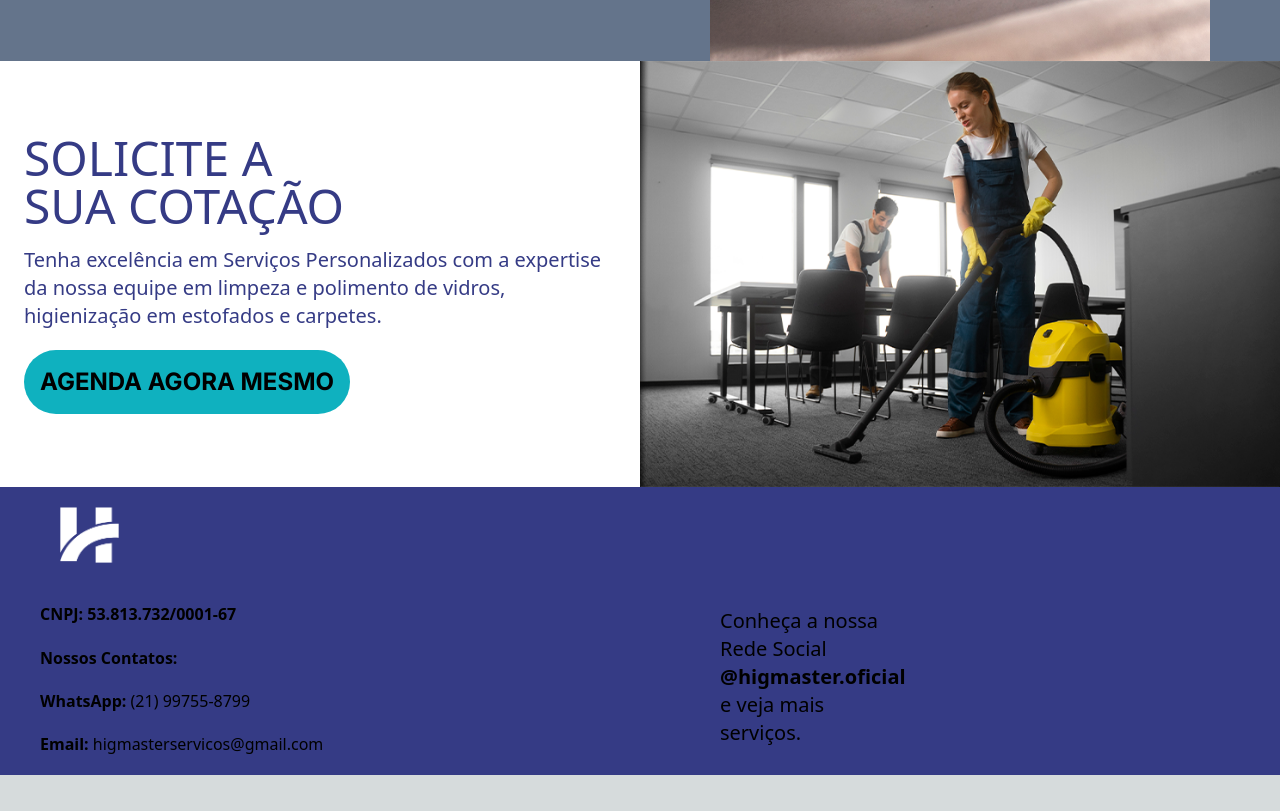
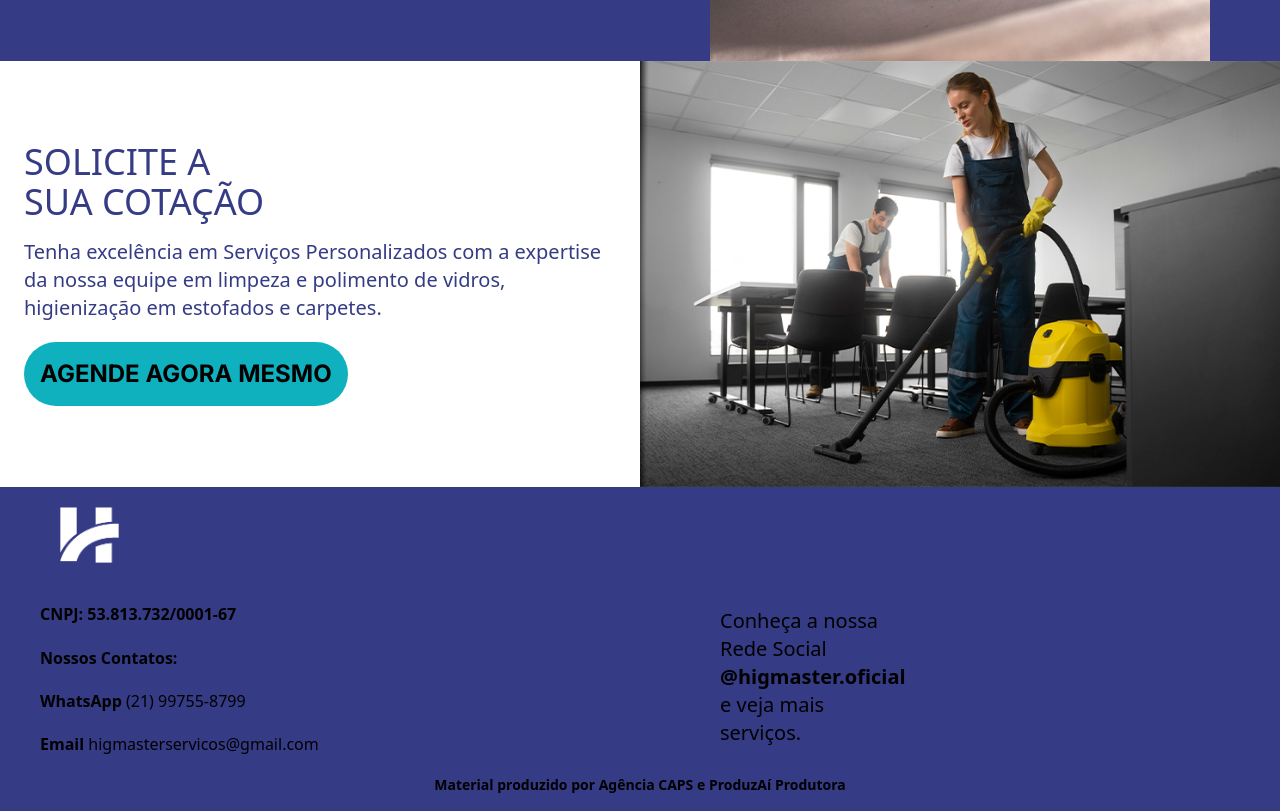
Before and after one commit to pguilhermef/higmaster, a Next.js app: page / in a window 1280 px wide. Shown: the part 1340-2151 px from the top of the page. Before the commit the page ends 2115 px from the top, so only its background shows below. Built offline with nearby package versions, Linux system fonts and the light colour scheme.

Commit message:
style: Changes on tailwind styles

```diff
--- a/src/app/page.js
+++ b/src/app/page.js
@@ -4,7 +4,7 @@ import Services from "@/app/sections/Services";
 
 export default function Home() {
   return (
-    <div className="flex flex-col justify-center bg-slate-500 min-h-screen">
+    <div className="flex flex-col justify-center bg-higblue min-h-screen">
       <Services />
       <Quotation />
       <Footer />
--- a/src/app/sections/Footer.js
+++ b/src/app/sections/Footer.js
@@ -5,6 +5,7 @@ import logo from "@/images/logo_white.png";
 
 function Footer () {
   return(
+    <div>
       <div className="flex flex-col sm:flex-row w-screen h-auto sm:h-72 bg-higblue">
         <div className="flex flex-col items-center sm:items-start sm:ml-10 sm:w-2/4 bg-higblue">
           <div className="">
@@ -13,16 +14,27 @@ function Footer () {
           <div className="flex flex-col justify-evenly font-sans h-36 sm:h-48">
             <strong>CNPJ: 53.813.732/0001-67</strong>
             <div><strong>Nossos Contatos:</strong></div>
-          <Link href='https://wa.me/+5521997558799' className='cursor-pointer'><strong>WhatsApp:</strong> (21) 99755-8799</Link>
-          <div><strong>Email:</strong> higmasterservicos@gmail.com</div>
+            <Link href='https://wa.me/+5521997558799' className='cursor-pointer'><strong>WhatsApp</strong> (21) 99755-8799</Link>
+            <div><strong>Email</strong> higmasterservicos@gmail.com</div>
           </div>
         </div>
         <div className="h-full">
-        <div className="flex flex-col justify-end font-sans sm:text-xl h-full ml-5 sm:ml-10">
+          <div className="hidden sm:flex flex-col justify-end font-sans sm:text-xl h-full ml-5 sm:ml-10">
             <p>Conheça a nossa <br/> Rede Social</p>
             <Link href='https://www.instagram.com/higmaster.oficial' className="font-semibold">@higmaster.oficial </Link>
             <p className="mb-3 sm:mb-7">e veja mais <br/> serviços.</p>
           </div>
+          <div className="flex sm:hidden flex-col justify-center items-center font-sans sm:text-xl h-full w-5/6 px-4 text-center m-auto">
+            <p className="my-3">Conheça a nossa Rede Social
+              <Link href='https://www.instagram.com/higmaster.oficial' className="font-semibold"> @higmaster.oficial </Link> e veja mais serviços.
+            </p>
+          </div>
+
+        </div>
+      </div>
+      <div className="text-center font-semibold font-sans bg-higblue">
+        <p className="text-sm text-nowrap sm:text-md pb-4">Material produzido por Agência CAPS e ProduzAí Produtora</p>
+        {/* <p className="text-sm text-nowrap sm:text-md cursor-pointer"><Link href='https://github.com/pguilhermef'>Desenvolvimento por @pguilhermef</Link></p> */}
       </div>
     </div>
   );
--- a/src/app/sections/Quotation.js
+++ b/src/app/sections/Quotation.js
@@ -7,7 +7,7 @@ function Quotation() {
   return (
     <div className="flex flex-col sm:flex-row bg-white w-full">
       <div className='flex flex-col justify-center items-start p-6 gap-2 sm:w-2/4 sm:min-h-full'>
-        <h1 className='font-sans text-5xl font-medium text-higblue mb-2'>
+        <h1 className='font-sans text-4xl font-medium text-higblue mb-2'>
           SOLICITE A <br /> SUA COTAÇÃO
         </h1>
         <p className='font-sans font-normal text-xl text-higblue'>
@@ -15,7 +15,7 @@ function Quotation() {
           Personalizados com a expertise da nossa equipe em limpeza e polimento de vidros, higienização em estofados e carpetes.
         </p>
         <Link href='https://wa.me/+5521997558799' className='cursor-pointer bg-higgreen p-4 mt-3 rounded-full text-2xl text-center font-bold whitespace-nowrap'>
-          AGENDA AGORA MESMO
+          AGENDE AGORA MESMO
         </Link>
       </div>
       <div className='flex justify-center items-center sm:w-2/4 sm:min-h-full'>
```
Lines whose indentation alone changed are shown as unchanged.
